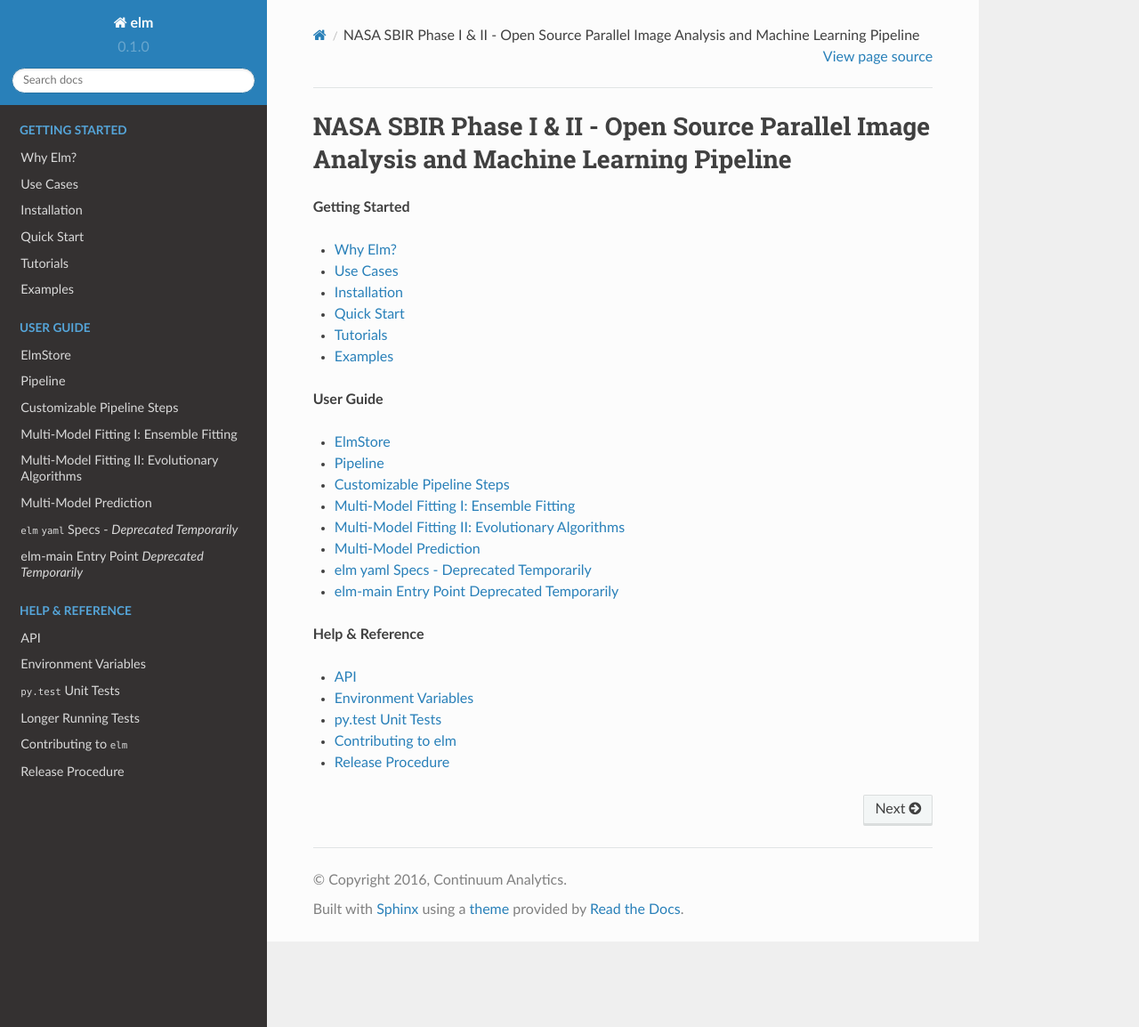
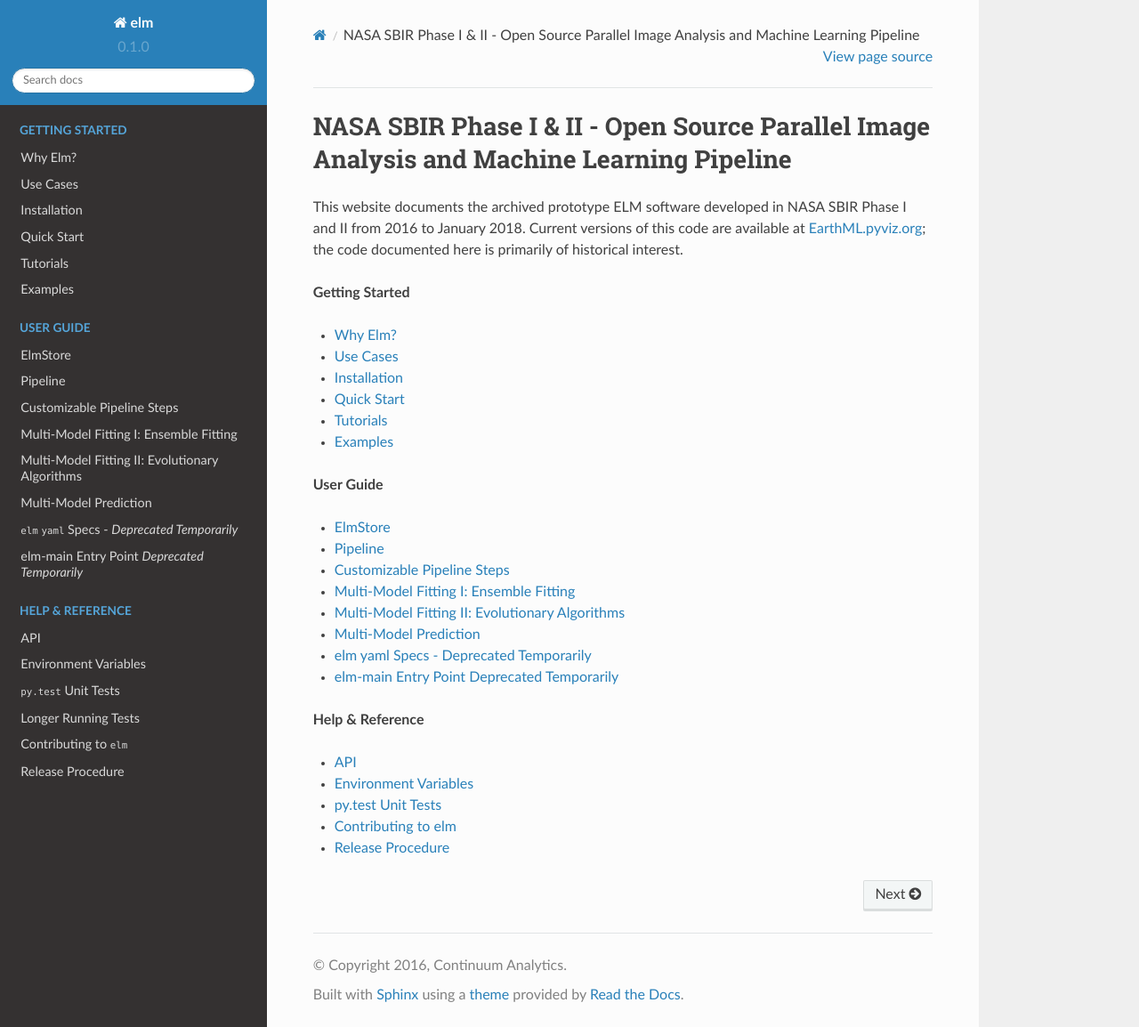
Before and after one commit to ContinuumIO/elm, a Sphinx documentation site: the page built from docs/source/index.rst, in a window 1280 px wide and 1154 px high. Shown: the whole window at 89% size. Built offline with Sphinx 7.4.7 and the Read the Docs theme 2.0.0, drawn with Linux system fonts in a browser that asks for light colours.

Commit message:
Added link to EarthML.pyviz.org

```diff
--- a/docs/source/index.rst
+++ b/docs/source/index.rst
@@ -1,6 +1,9 @@
 ==========================================================================================
 NASA SBIR Phase I & II - Open Source Parallel Image Analysis and Machine Learning Pipeline
 ==========================================================================================
+
+This website documents the archived prototype ELM software developed in NASA SBIR Phase I and II from 2016 to January 2018.  Current versions of this code are available at `EarthML.pyviz.org <https://EarthML.pyviz.org>`_; the code documented here is primarily of historical interest.
+
 
 **Getting Started**
 
```
